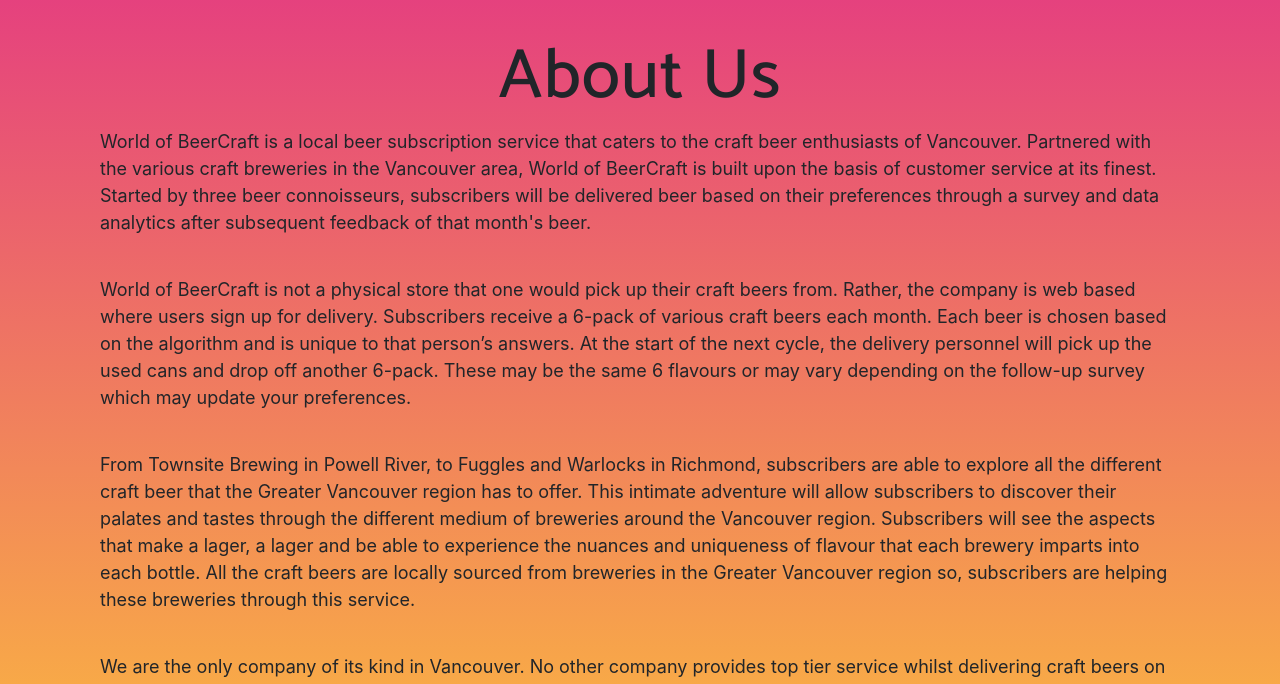
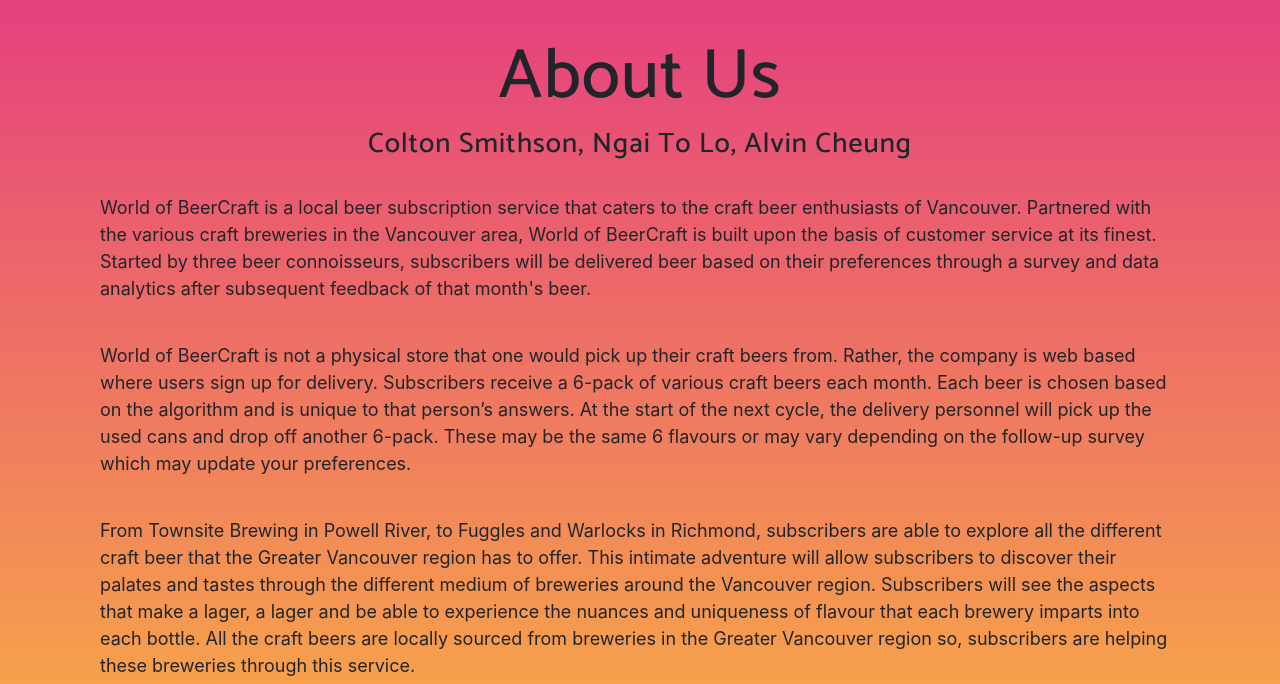
Before and after one commit to Corneliuscob/econ_proj, a website with bundled scripts: page aboutus.html in a window 1280 px wide. Shown: the part 114-798 px from the top of the page. Built offline with nearby package versions, Linux system fonts and the light colour scheme; a web font is replaced by a local one.

Commit message:
about us founder

```diff
--- a/aboutus.html
+++ b/aboutus.html
@@ -94,6 +94,8 @@
 
             <div class="col-md-12 mx-auto">
                 <h2 class="section-heading">About Us</h2>
+                <h3>Colton Smithson, Ngai To Lo, Alvin Cheung</h3>
+                <br />
                 <div class="text-left">
                     <p>
                         World of BeerCraft is a local beer subscription service that caters to the craft beer enthusiasts of Vancouver.
```
